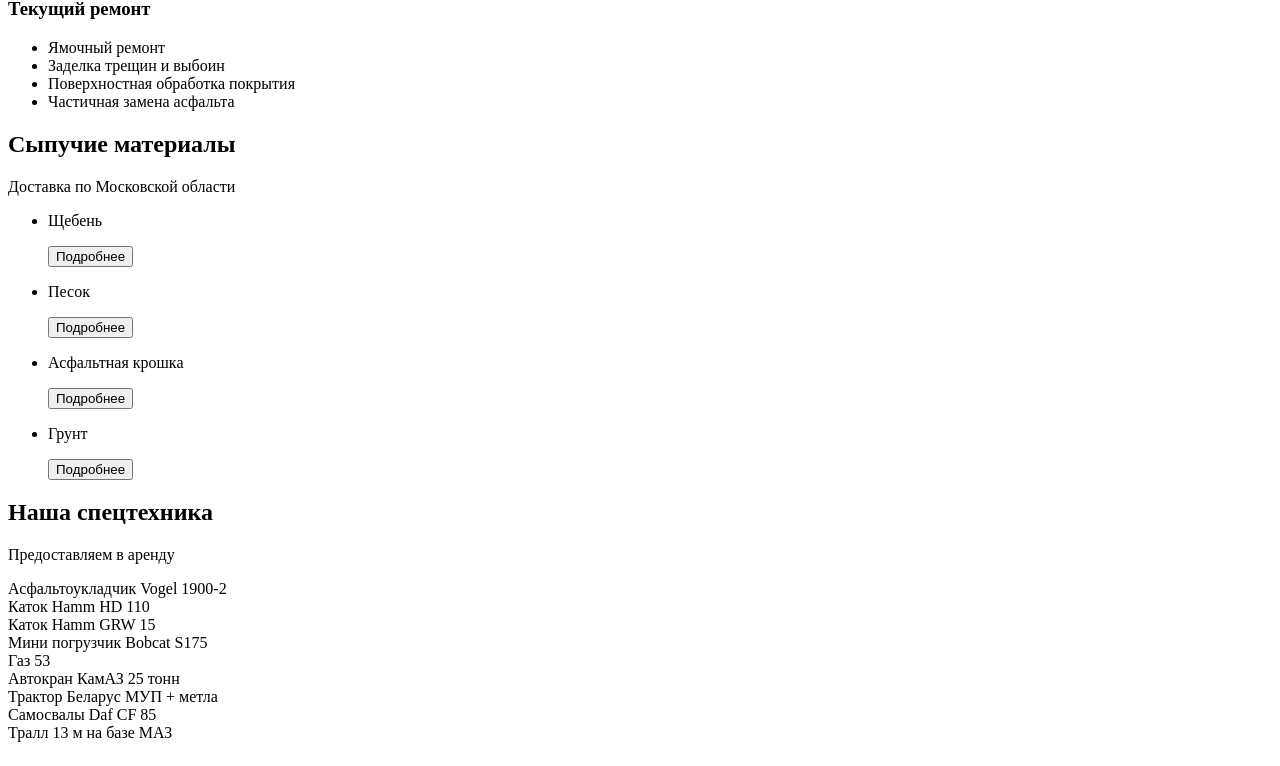
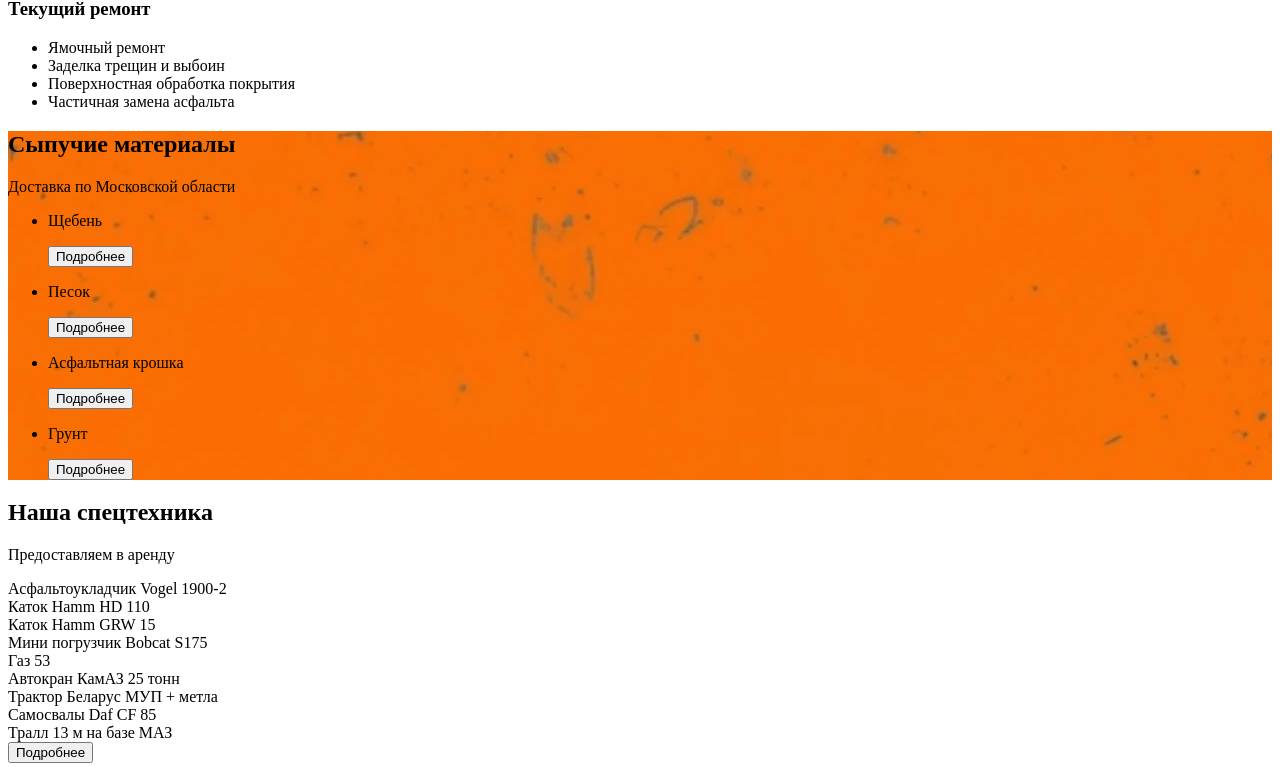
Before and after one commit to Kuatrez/zorro, a Next.js app: page / in a window 1280 px wide. Shown: the part 1396-2162 px from the top of the page. Built offline with nearby package versions, Linux system fonts and the light colour scheme.

Commit message:
add button to open modal

```diff
--- a/app/page.tsx
+++ b/app/page.tsx
@@ -23,7 +23,7 @@ export default function Home() {
       <Hero setContactModal={setContactModal} />
       <Services />
       <Materials setContactModal={setContactModal} />
-      <Fleet />
+      <Fleet setContactModal={setContactModal} />
       <Faq />
       <Footer />
     </>
--- a/components/Fleet.tsx
+++ b/components/Fleet.tsx
@@ -4,6 +4,10 @@ import { FC } from "react";
 interface Machine {
   name: string;
   image: string;
+}
+
+interface FleetProps {
+  setContactModal: (value: boolean) => void;
 }
 
 const machines: Machine[] = [
@@ -18,7 +22,7 @@ const machines: Machine[] = [
   { name: "Тралл 13 м на базе МАЗ", image: "/fleet/maz-trall.webp" },
 ];
 
-const Fleet: FC = () => {
+const Fleet: FC<FleetProps> = ({ setContactModal }) => {
   return (
     <section id="fleet" className="container mx-auto px-4 py-12">
       <div className="mb-10 sm:mb-20 flex flex-col justify-center items-center">
@@ -47,6 +51,14 @@ const Fleet: FC = () => {
           </div>
         ))}
       </div>
+      <div className="flex justify-center items-center">
+        <button
+          onClick={() => setContactModal(true)}
+          className="bg-primary h-12 sm:h-12 px-4 sm:text-xl rounded-xl text-white w-full sm:w-lg cursor-pointer hover:bg-primary/80 mt-4 sm:mt-6"
+        >
+          Подробнее
+        </button>
+      </div>
     </section>
   );
 };
--- a/components/Header.tsx
+++ b/components/Header.tsx
@@ -38,3 +38,4 @@ const Header: FC<HeaderProps> = ({ setContactModal }) => {
 };
 
 export default Header;
+1;
--- a/components/Materials.tsx
+++ b/components/Materials.tsx
@@ -16,13 +16,18 @@ const materials = [
 
 const Materials: FC<MaterialsProps> = ({ setContactModal }) => {
   return (
-    <section id="materials" className="bg-primary/10">
+    <section
+      id="materials"
+      className="bg-cover bg-center bg-no-repeat"
+      style={{ backgroundImage: "url('/bg-materials.webp')" }}
+    >
+      <div className="">
         <div className="container mx-auto px-4 py-12">
           <div className="mb-10 sm:mb-20 flex flex-col justify-center items-center">
-          <h2 className="text-center text-xl font-bold sm:text-4xl">
+            <h2 className="text-center text-xl font-bold sm:text-4xl text-white drop-shadow">
               Сыпучие материалы
             </h2>
-          <p className="text-xs sm:text-base mt-4 text-center">
+            <p className="text-xs sm:text-base mt-4 text-center text-white drop-shadow">
               Доставка по Московской области
             </p>
           </div>
@@ -31,21 +36,23 @@ const Materials: FC<MaterialsProps> = ({ setContactModal }) => {
             {materials.map((item, index) => (
               <li
                 key={index}
-              className="bg-white rounded-xl overflow-hidden border border-black/10 flex flex-col"
+                className="backdrop-blur-md rounded-xl overflow-hidden border bg-black/10 border-white/30 flex flex-col"
               >
-              <div className="relative w-full h-24 sm:h-60">
+                <div className="relative w-full h-32 sm:h-60">
                   <Image
                     src={item.image}
                     alt={item.name}
-                  layout="fill"
-                  objectFit="cover"
+                    fill
+                    className="object-cover"
                   />
                 </div>
-              <div className="p-4 flex flex-col flex-grow">
-                <p className="text-center font-medium mb-4">{item.name}</p>
+                <div className="p-2 flex flex-col flex-grow">
+                  <p className="text-center text-white font-medium mb-4">
+                    {item.name}
+                  </p>
                   <button
                     onClick={() => setContactModal(true)}
-                  className="mt-auto cursor-pointer bg-primary text-white w-full h-10 sm:h-12 rounded-xl hover:bg-primary/80 transition-colors"
+                    className="mt-auto cursor-pointer bg-primary text-white w-full h-10 sm:h-12 rounded-lg hover:bg-primary/80 transition-colors"
                   >
                     Подробнее
                   </button>
@@ -54,6 +61,7 @@ const Materials: FC<MaterialsProps> = ({ setContactModal }) => {
             ))}
           </ul>
         </div>
+      </div>
     </section>
   );
 };
--- a/components/Service.tsx
+++ b/components/Service.tsx
@@ -84,13 +84,13 @@ const Services: FC = () => {
             key={index}
             className="border border-black/10 rounded-xl p-4 bg-white"
           >
-            <div className="flex items-center gap-4 mb-8">
+            <div className="flex items-center gap-4 mb-4">
               <div className="w-10 h-10 rounded-full bg-primary text-white flex items-center justify-center font-bold text-sm shrink-0">
                 {index + 1}
               </div>
-              <h3 className="font-semibold leading-snug">{service.title}</h3>
+              <h3 className="font-medium">{service.title}</h3>
             </div>
-            <ul className="list-disc pl-6 space-y-2 text-sm text-black/80">
+            <ul className="p-4 list-disc space-y-4 text-xs sm:text-sm text-black/80">
               {service.items.map((item, i) => (
                 <li key={i}>{item}</li>
               ))}
```
Also changed, not shown: public/bg-materials.webp (added). Lines whose indentation alone changed are shown as unchanged.
